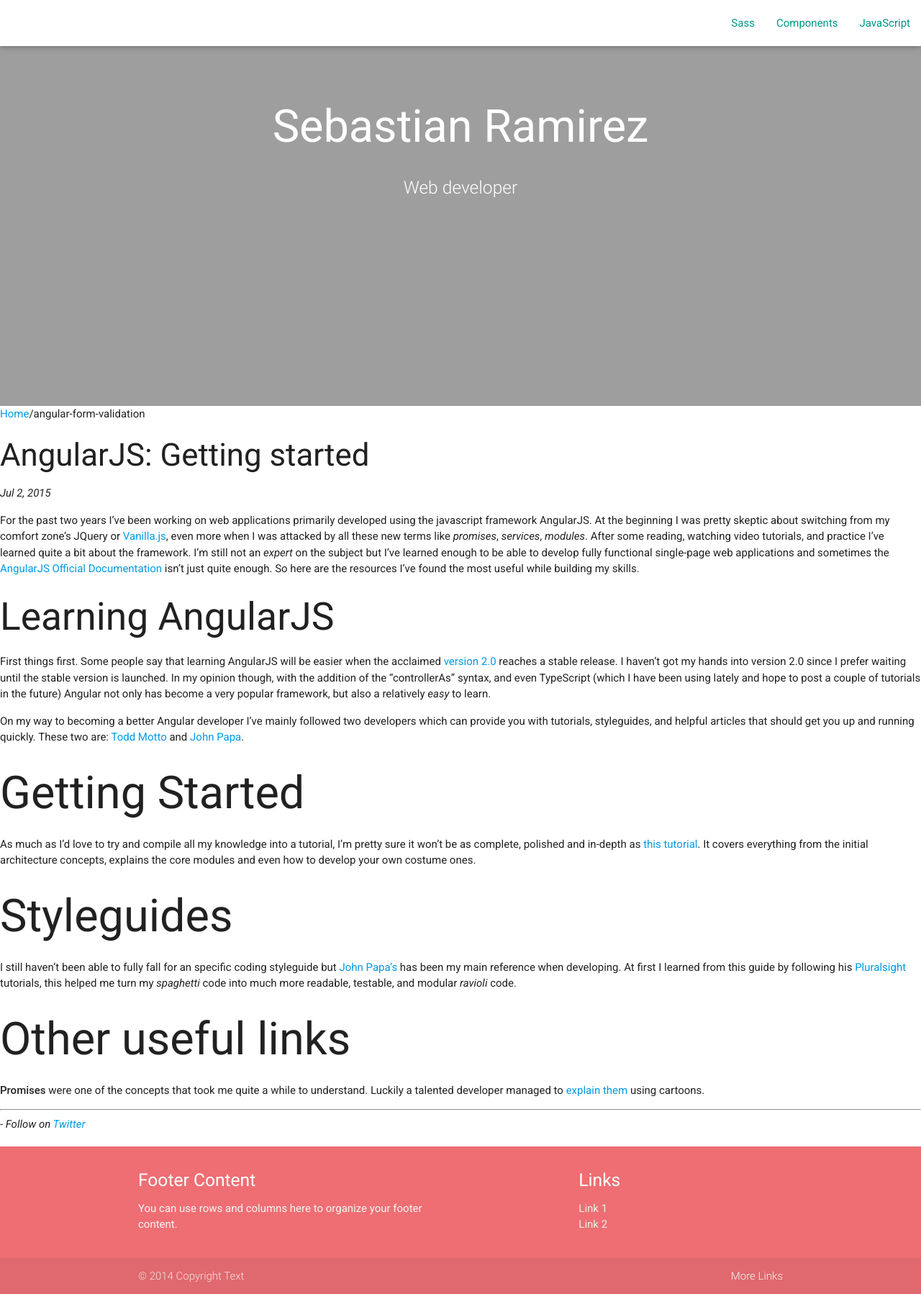
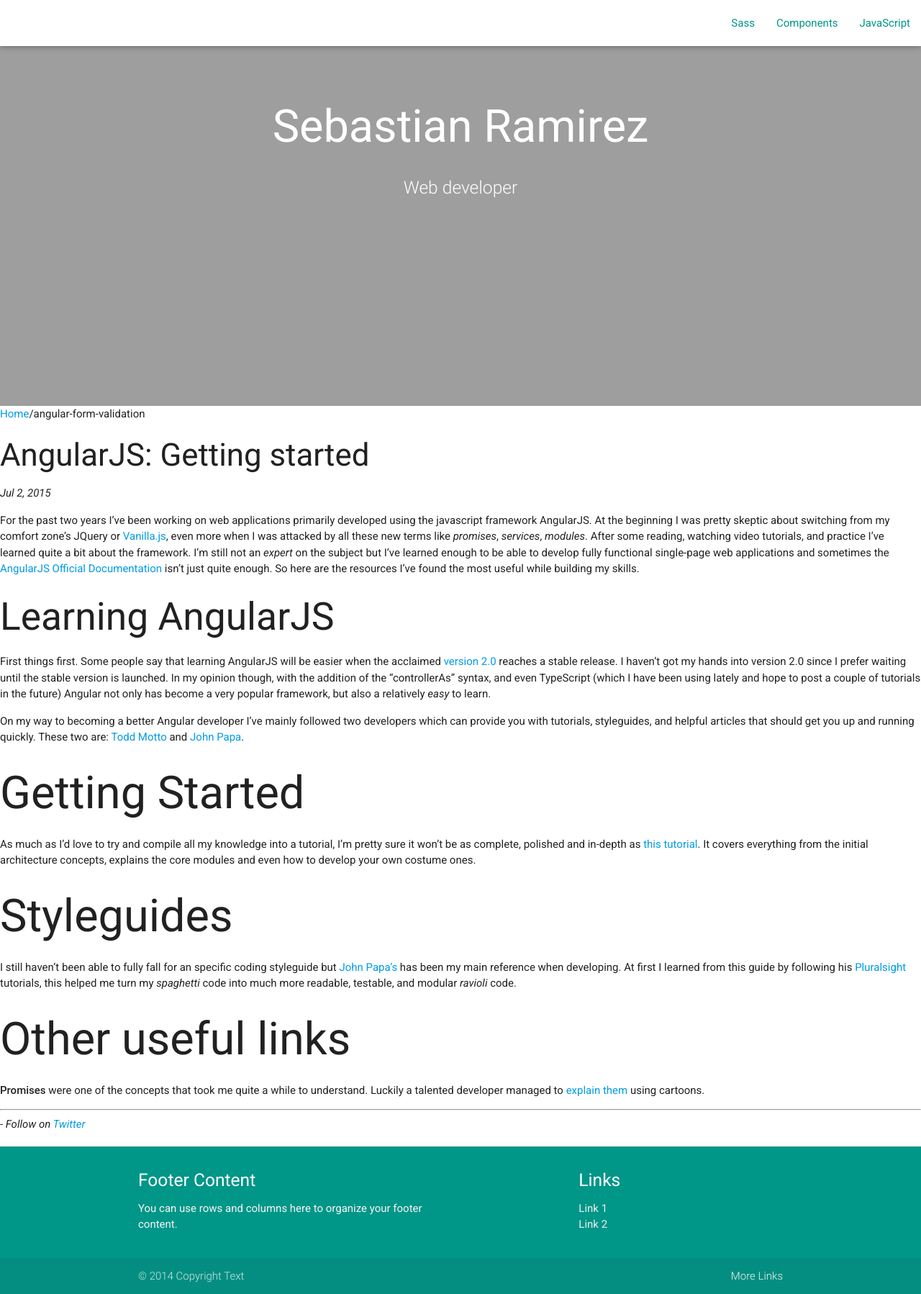
Before and after one commit to s-ramirez/s-ramirez.github.io, a Jekyll site: the page built from _posts/2015-07-02-angular-form-validation.md, in a window 1280 px wide. Shown: the whole page at 72% size. Built offline with Jekyll 4.4.1, drawn with Linux system fonts in a browser that asks for light colours; nearby versions of some CDN libraries; some web fonts are replaced.

Commit message:
coloring footer and paging

```diff
--- a/_includes/footer.html
+++ b/_includes/footer.html
@@ -1,4 +1,4 @@
-<footer class="page-footer">
+<footer class="page-footer teal">
     <div class="container">
         <div class="row">
             <div class="col l6 s12">
--- a/index.html
+++ b/index.html
@@ -44,7 +44,7 @@ layout: default
 
                 {% for page in (1..paginator.total_pages) %}
                 {% if page == paginator.page %}
-                <li class="active"><a href="">{{ page }}</a></li>
+                <li class="active teal"><a href="">{{ page }}</a></li>
                 {% elsif page == 1 %}
                 <li class="waves-effect"><a href="{{ paginator.previous_page_path | prepend: site.baseurl | replace: '//', '/' }}">{{ page }}</a></li>
                 {% else %}
```
